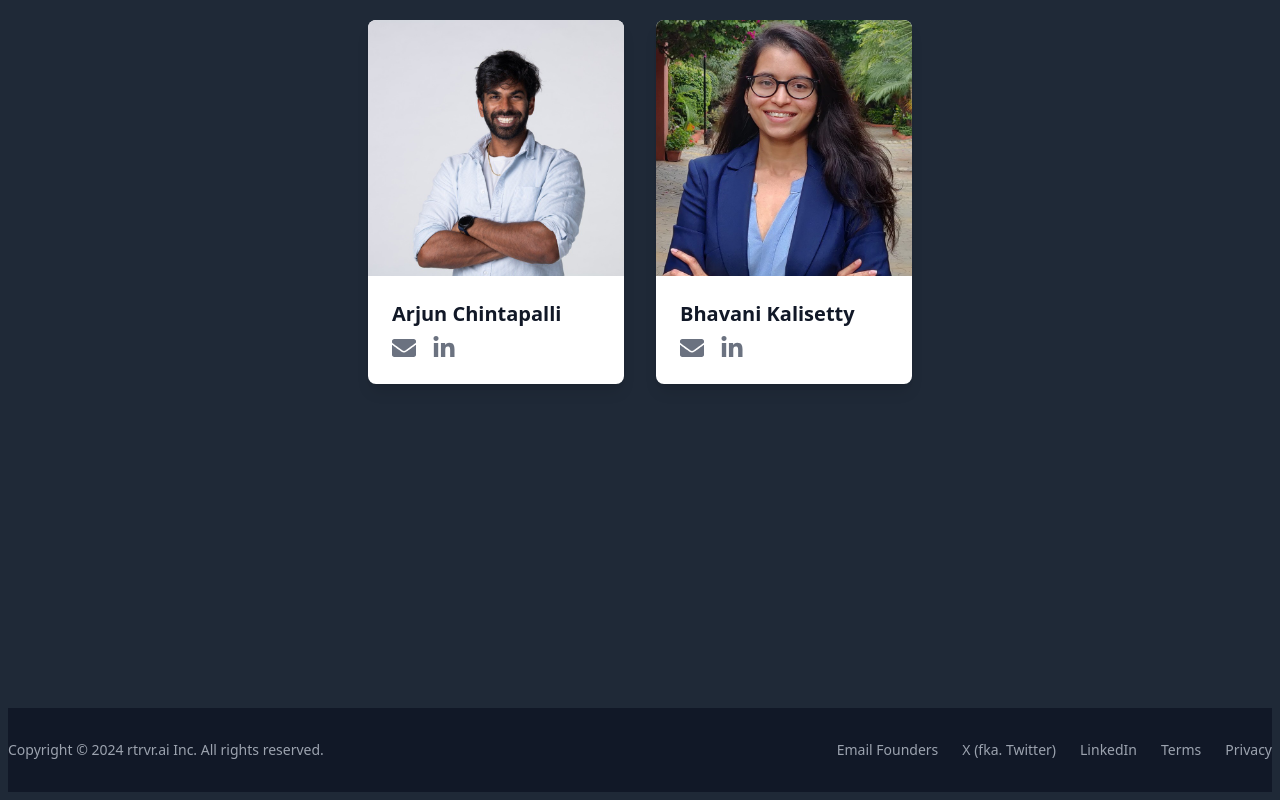
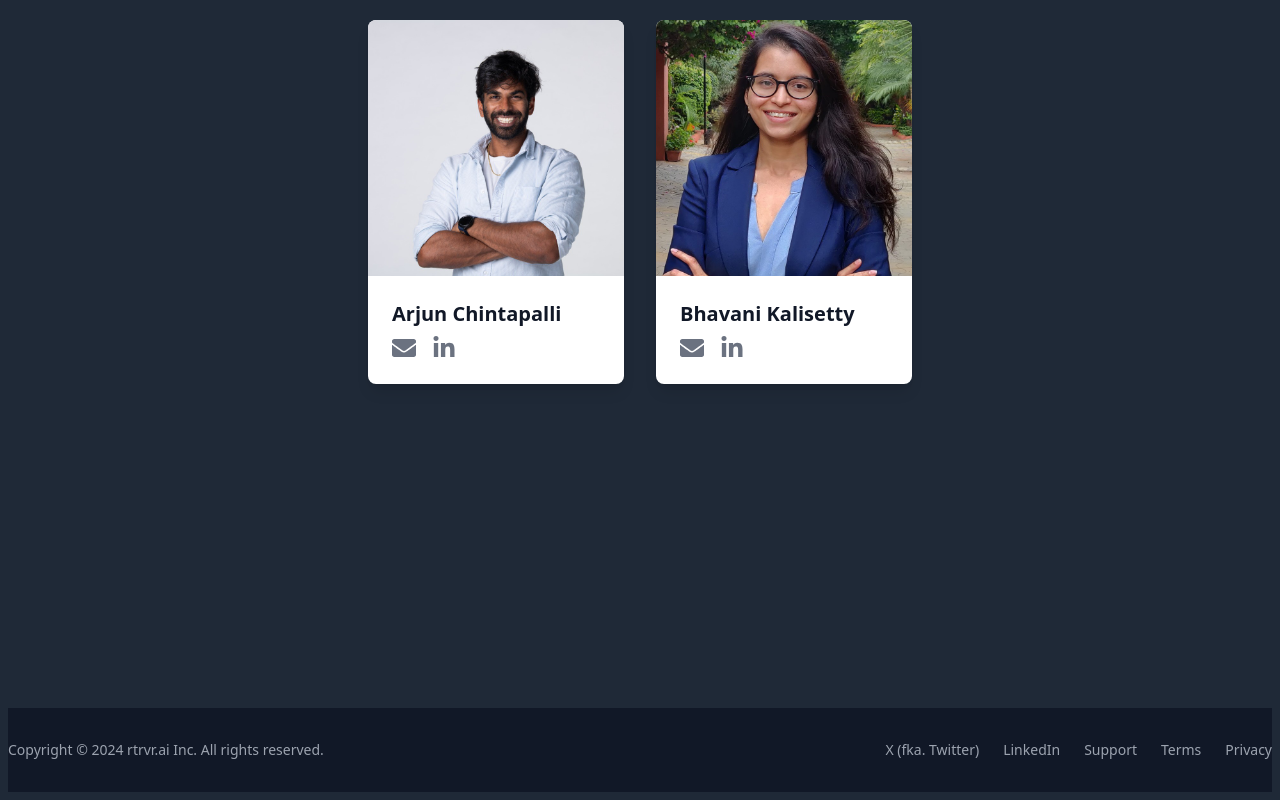
Before and after one commit to bhavanikalisetty/rtrvr.ai, a Next.js app: page /team in a window 1280 px wide. Shown: the part 234-1034 px from the top of the page. Built offline with nearby package versions, Linux system fonts and the light colour scheme.

Commit message:
updated linkedin, email

```diff
--- a/src/app/components/Footer.tsx
+++ b/src/app/components/Footer.tsx
@@ -8,14 +8,14 @@ const Footer: React.FC = () => {
           Copyright © {new Date().getFullYear()} rtrvr.ai Inc. All rights reserved.
         </div>
         <div className="flex space-x-6 mt-4 sm:mt-0">
-          <a href="mailto:hello@rtrvr.ai" className="hover:text-white">
-            Email Founders
-          </a>
           <a href="https://x.com/rtrvrai" target="_blank" rel="noopener noreferrer" className="hover:text-white">
             X (fka. Twitter)
           </a>
-          <a href="https://www.linkedin.com/in/bhavani-kalisetty/" target="_blank" rel="noopener noreferrer" className="hover:text-white">
+          <a href="https://www.linkedin.com/company/rtrvr-ai/" target="_blank" rel="noopener noreferrer" className="hover:text-white">
             LinkedIn
+          </a>
+          <a href="mailto:support@rtrvr.ai" className="hover:text-white">
+            Support
           </a>
           {/** Bhavani TO_DO: update terms and privacy later */}
           <a href="/" className="hover:text-white">
```
